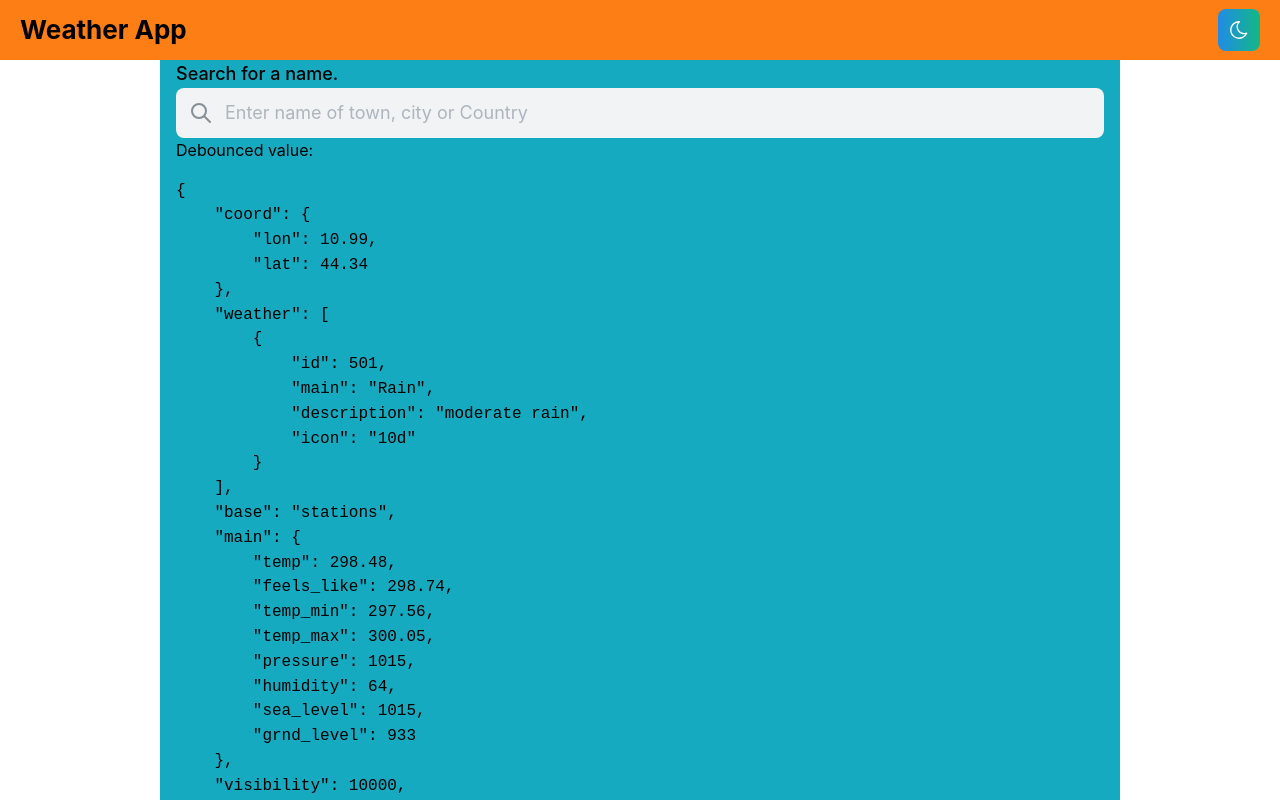
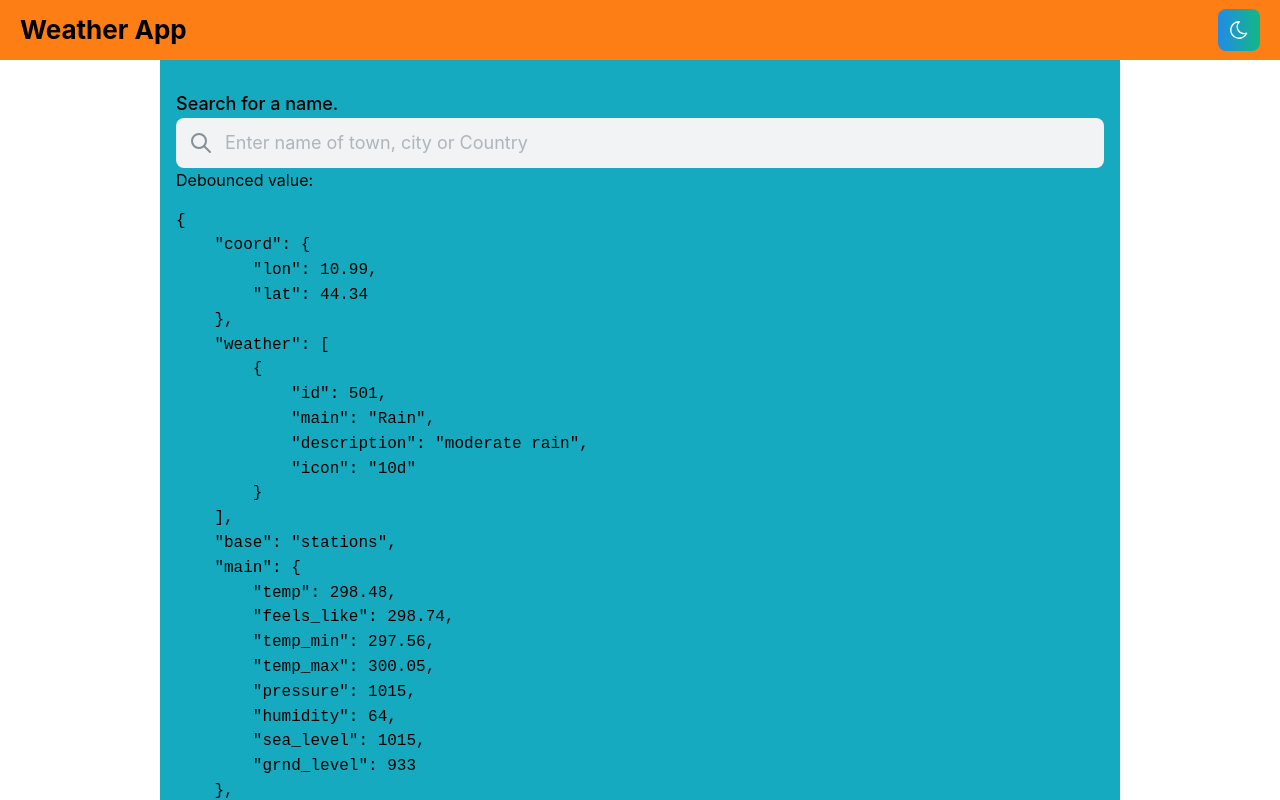
Before and after one commit to moodyKroko/weather-app, a React (Vite) app: page / in a window 1280 px wide. Shown: the top 800 px of the page. Built offline with nearby package versions, Linux system fonts and the light colour scheme.

Commit message:
fix: update padding top to 90

```diff
--- a/src/App.tsx
+++ b/src/App.tsx
@@ -9,7 +9,7 @@ export default function App() {
     <MantineProvider theme={theme}>
       <Navbar />
       <main>
-        <Container pt={60} size="md" bg="cyan">
+        <Container pt={90} size="md" bg="cyan">
           <Hero />
         </Container>
       </main>
```
